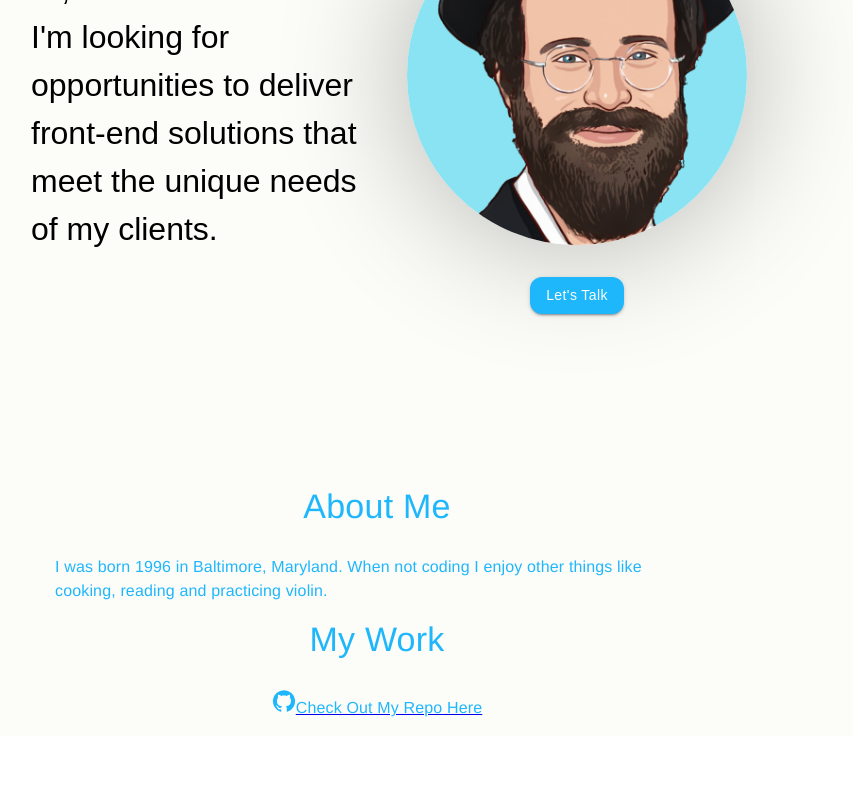
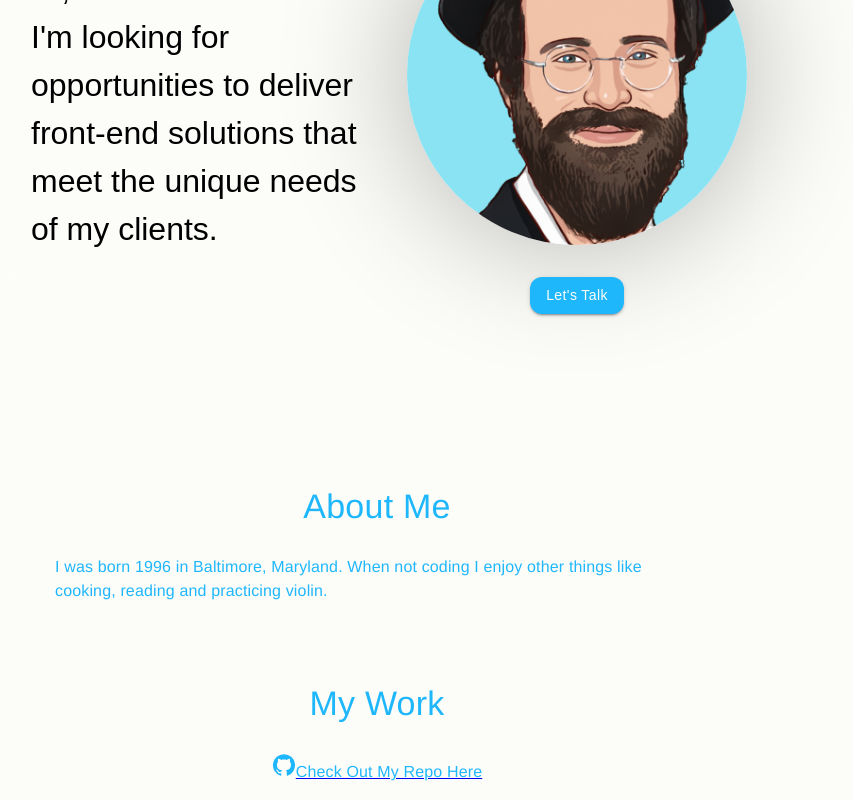
Before and after one commit to Angster770/DeveloperPortfolio, a React (Create React App) app: page / in a window 1280 px wide. Shown: the part 359-1159 px from the top of the page, without its empty margins (263-1116 px from the left). Before the commit the page ends 1095 px from the top, so only its background shows below. Built offline with nearby package versions, Linux system fonts and the light colour scheme; a web font is replaced by a local one.

Commit message:
restyled my work

```diff
--- a/src/MyWork/MyWork.tsx
+++ b/src/MyWork/MyWork.tsx
@@ -14,12 +14,13 @@ const MyWorkContainer = styled(Grid)`
   align-items: center;
   justify-content: center;
   margin-bottom: 2rem; /* Add margin-bottom for spacing */
+  padding-top: 4rem;
+  width: -webkit-fill-available;
 
   /* Large screens */
   @media (min-width: 56.25rem) {
     /* Styles for screens 900px and above */
     flex-basis: 100%;
-    max-width: 100%;
     margin-bottom: 0; /* Remove margin-bottom for spacing */
   }
 `
```
